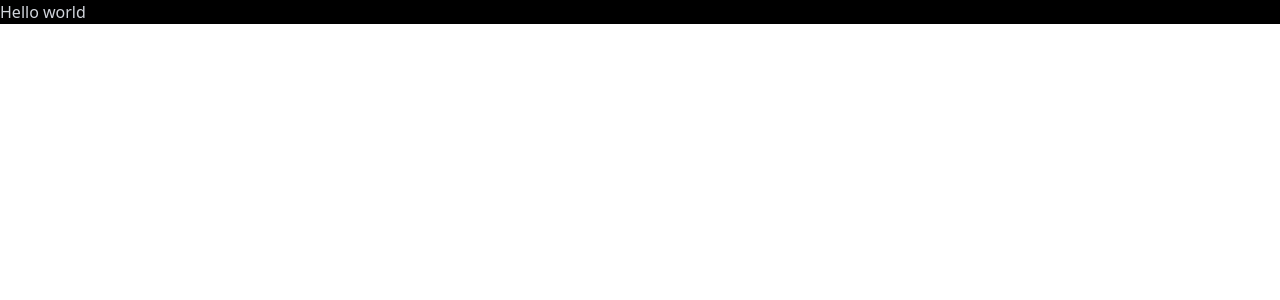
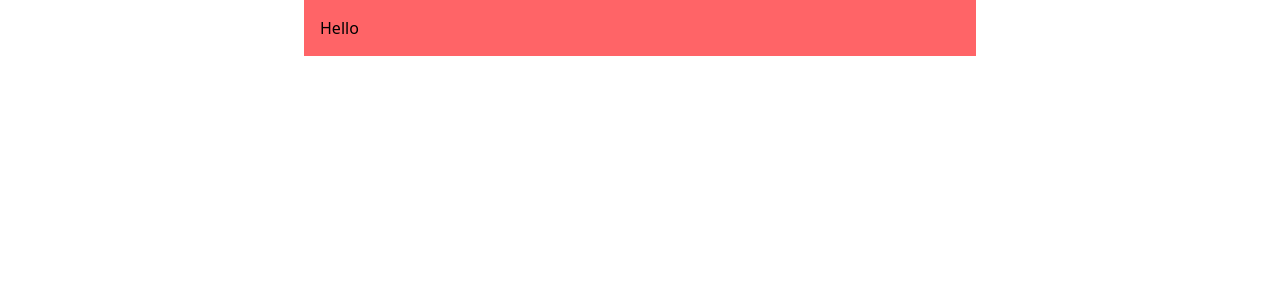
Before and after one commit to krishnasahu22032003/portfolio, a Next.js app: page / in a window 1280 px wide. Shown: the top 300 px of the page. Built offline with nearby package versions, Linux system fonts and the light colour scheme.

Commit message:
next theme add

```diff
--- a/app/layout.tsx
+++ b/app/layout.tsx
@@ -1,6 +1,7 @@
 import type { Metadata } from "next";
 import { Geist, Geist_Mono } from "next/font/google";
 import "./globals.css";
+import { ThemeProvider } from "@/components/providers/theme-provider";
 
 const geistSans = Geist({
   variable: "--font-geist-sans",
@@ -25,9 +26,14 @@ export default function RootLayout({
   return (
     <html
       lang="en"
+      suppressHydrationWarning
       className={`${geistSans.variable} ${geistMono.variable} h-full antialiased`}
     >
-      <body className="min-h-full flex flex-col">{children}</body>
+      <body className="min-h-full flex flex-col">
+        <ThemeProvider>
+          {children}
+        </ThemeProvider>
+      </body>
     </html>
   );
 }
--- a/app/page.tsx
+++ b/app/page.tsx
@@ -1,7 +1,9 @@
+import Header from "@/components/landing/Header";
+
 export default function Home() {
   return (
-  <div className="bg-black text-gray-300" >
-Hello world
-  </div>
+    <main className="min-h-screen">
+   <Header/>
+    </main>
   );
 }
--- /dev/null
+++ b/components/landing/Header.tsx
@@ -0,0 +1,12 @@
+"use client"
+
+const Header = () => {
+  return (
+    <nav className="bg-red-400 container h-14 px-4 flex items-center justify-between max-w-2xl mx-auto">
+
+  Hello
+    </nav>
+  )
+}
+
+export default Header
--- /dev/null
+++ b/components/providers/theme-provider.tsx
@@ -0,0 +1,21 @@
+"use client";
+
+import * as React from "react";
+import { ThemeProvider as NextThemesProvider } from "next-themes";
+
+interface ThemeProviderProps {
+  children: React.ReactNode;
+}
+
+export function ThemeProvider({ children }: ThemeProviderProps) {
+  return (
+    <NextThemesProvider
+      attribute="class"
+      defaultTheme="system"
+      enableSystem
+      disableTransitionOnChange
+    >
+      {children}
+    </NextThemesProvider>
+  );
+}
--- a/package.json
+++ b/package.json
@@ -10,6 +10,7 @@
   },
   "dependencies": {
     "next": "16.2.10",
+    "next-themes": "^0.4.6",
     "react": "19.2.4",
     "react-dom": "19.2.4"
   },
```
Also changed, not shown: 1 other file (tests, documents, lock files or other folders).
